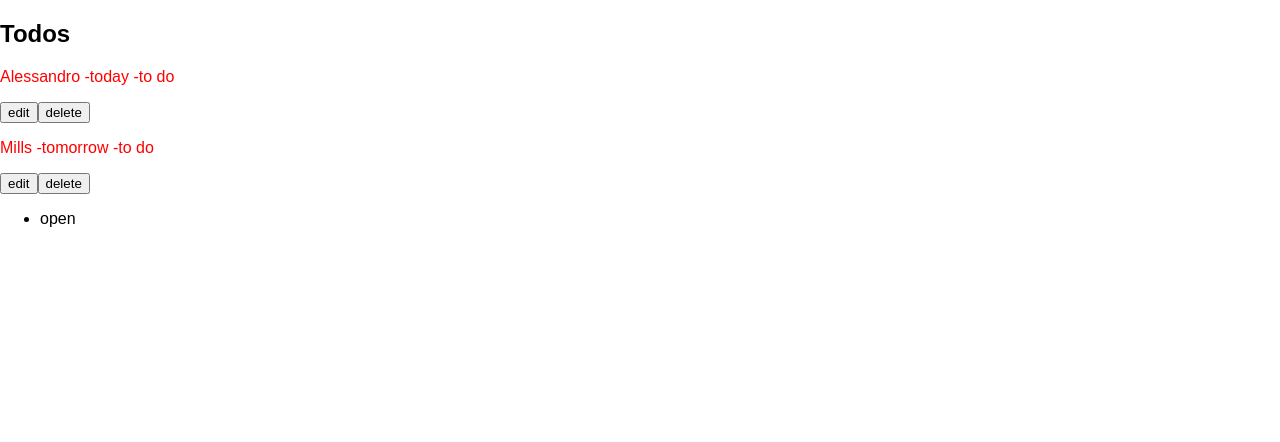
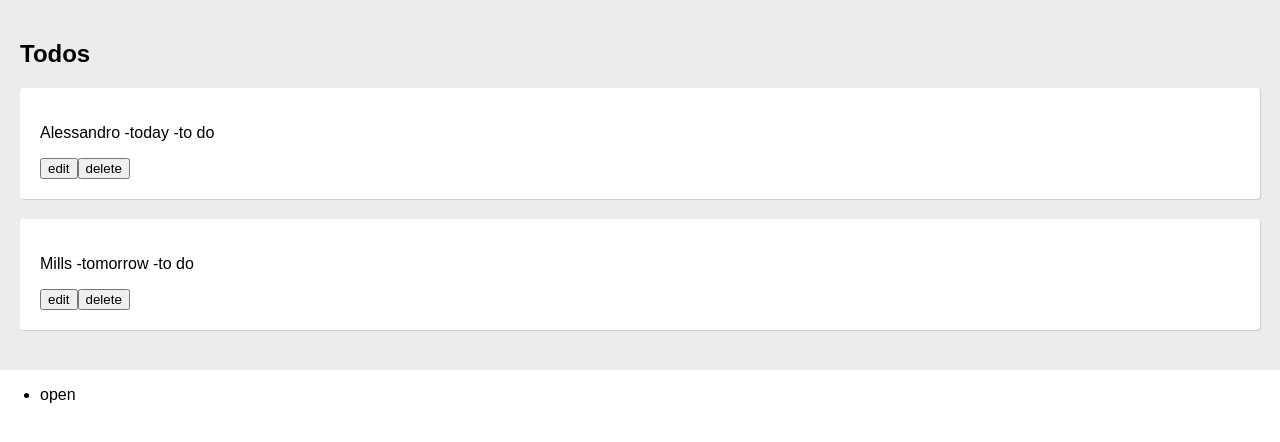
Before and after one commit to WebTerminator/todo, a React (Create React App) app: page / in a window 1280 px wide. Shown: the top 442 px of the page. Built offline with nearby package versions, Linux system fonts and the light colour scheme.

Commit message:
some style added to the single todo

```diff
--- a/src/components/todo.js
+++ b/src/components/todo.js
@@ -20,7 +20,7 @@ class Todo extends Component {
         } = this.props
 
         return (
-            <div>
+            <div className="todo">
                 <p>
                     {title} -
                     {date} -
--- a/src/index.scss
+++ b/src/index.scss
@@ -2,8 +2,19 @@ body {
   margin: 0;
   padding: 0;
   font-family: sans-serif;
+}
 
-  p {
-    color: red;
+.app {
+  &-task {
+    background-color: #ececec;
+    padding: 20px;
   }
 }
+
+.todo {
+  background-color: #fff;
+  padding: 20px;
+  margin: 0 0 20px 0;
+  border-radius: 4px;
+  box-shadow: 1px 1px 1px #ccc;
+}
```
